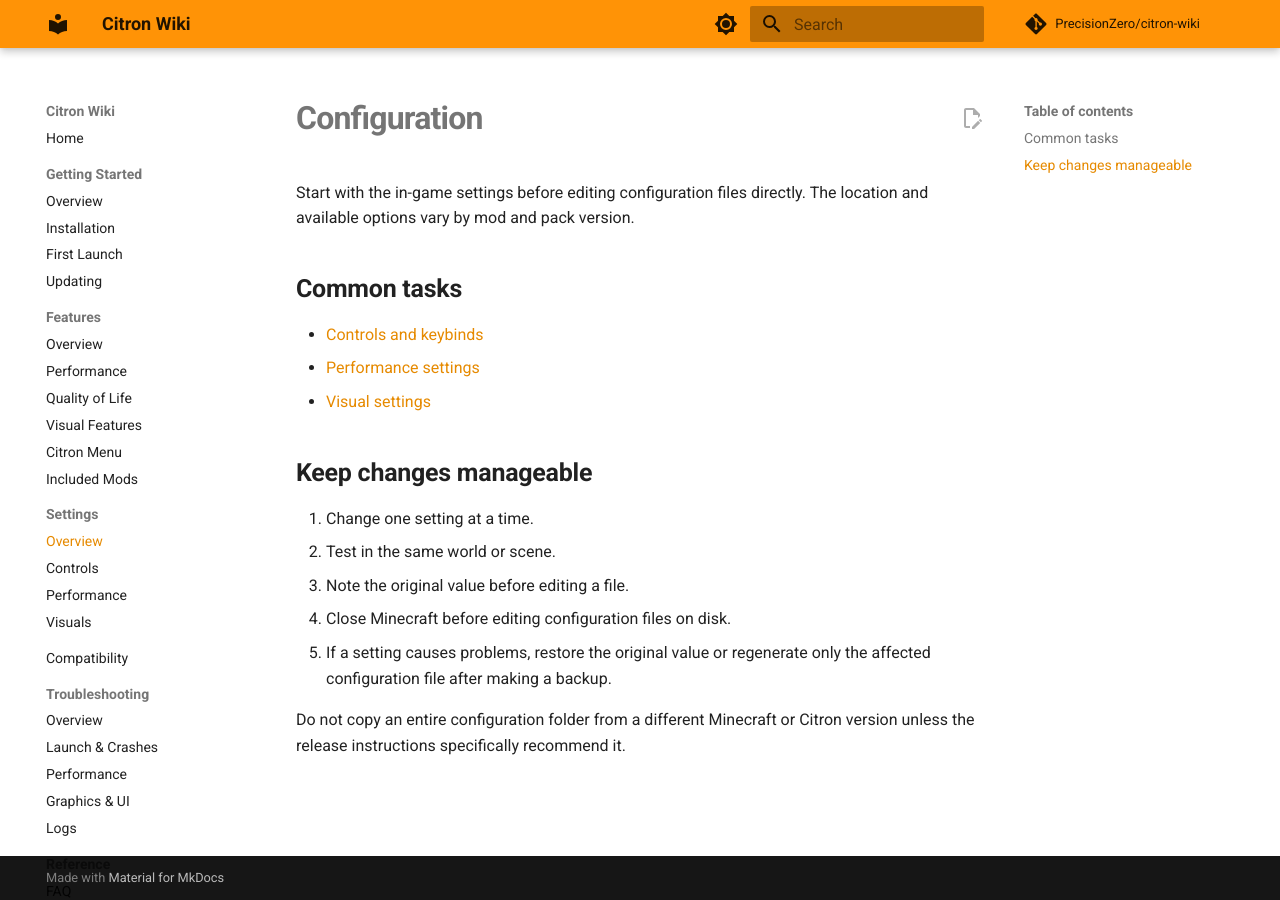
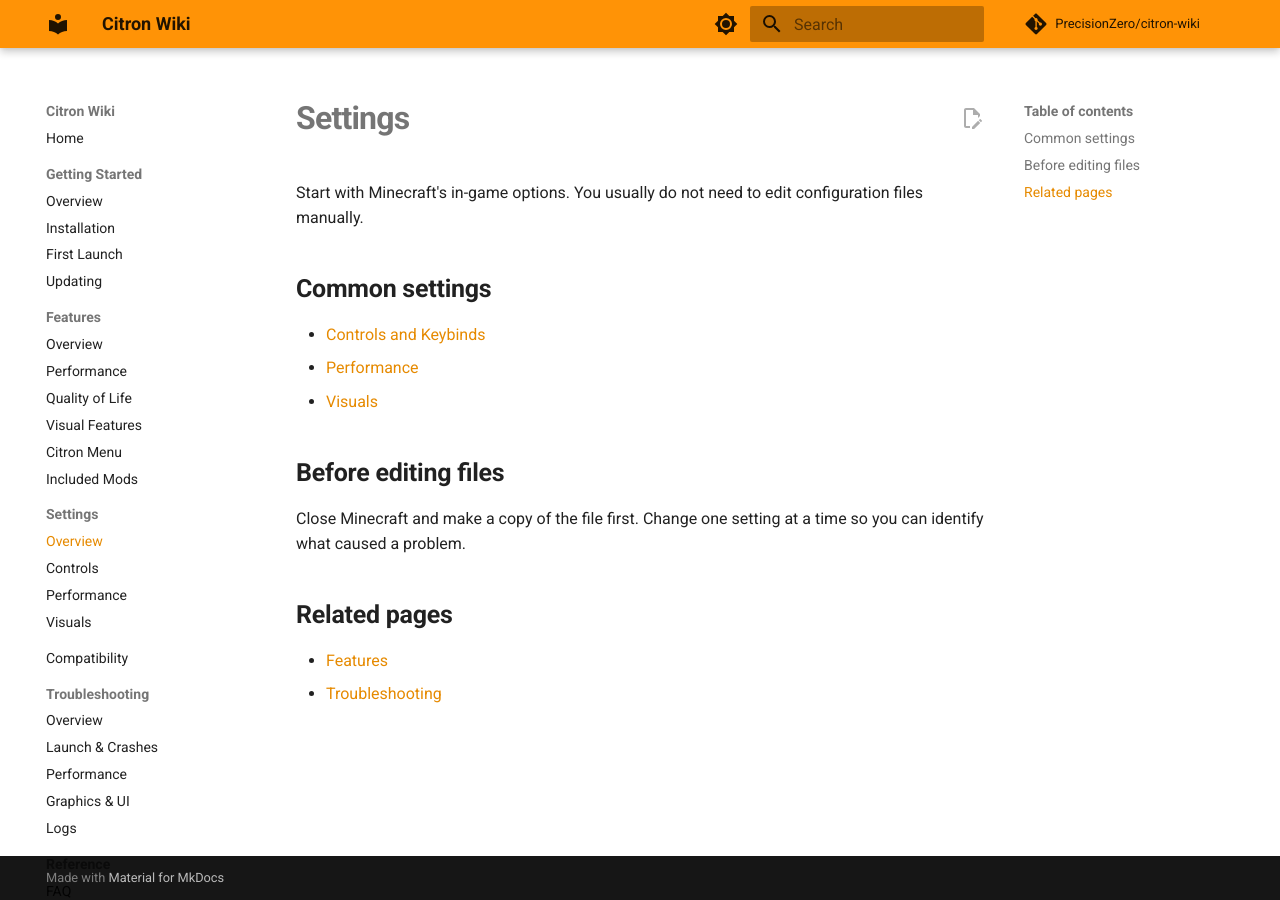
Before and after one commit to PrecisionZero/citron-wiki, an MkDocs documentation site: the page built from docs/configuration/index.md, in a window 1280 px wide. Built offline with MkDocs 1.6.1 and Material for MkDocs 9.7.7, drawn with Linux system fonts in a browser that asks for light colours; comment, search, counter and statistics services are not loaded.

Commit message:
Simplify wiki page: docs/configuration/index.md

```diff
--- a/docs/configuration/index.md
+++ b/docs/configuration/index.md
@@ -1,19 +1,18 @@
-# Configuration
+# Settings
 
-Start with the in-game settings before editing configuration files directly. The location and available options vary by mod and pack version.
+Start with Minecraft's in-game options. You usually do not need to edit configuration files manually.
 
-## Common tasks
+## Common settings
 
-- [Controls and keybinds](controls.md)
-- [Performance settings](performance.md)
-- [Visual settings](visuals.md)
+- [Controls and Keybinds](controls.md)
+- [Performance](performance.md)
+- [Visuals](visuals.md)
 
-## Keep changes manageable
+## Before editing files
 
-1. Change one setting at a time.
-2. Test in the same world or scene.
-3. Note the original value before editing a file.
-4. Close Minecraft before editing configuration files on disk.
-5. If a setting causes problems, restore the original value or regenerate only the affected configuration file after making a backup.
+Close Minecraft and make a copy of the file first. Change one setting at a time so you can identify what caused a problem.
 
-Do not copy an entire configuration folder from a different Minecraft or Citron version unless the release instructions specifically recommend it.
+## Related pages
+
+- [Features](../features/index.md)
+- [Troubleshooting](../troubleshooting/index.md)
```
